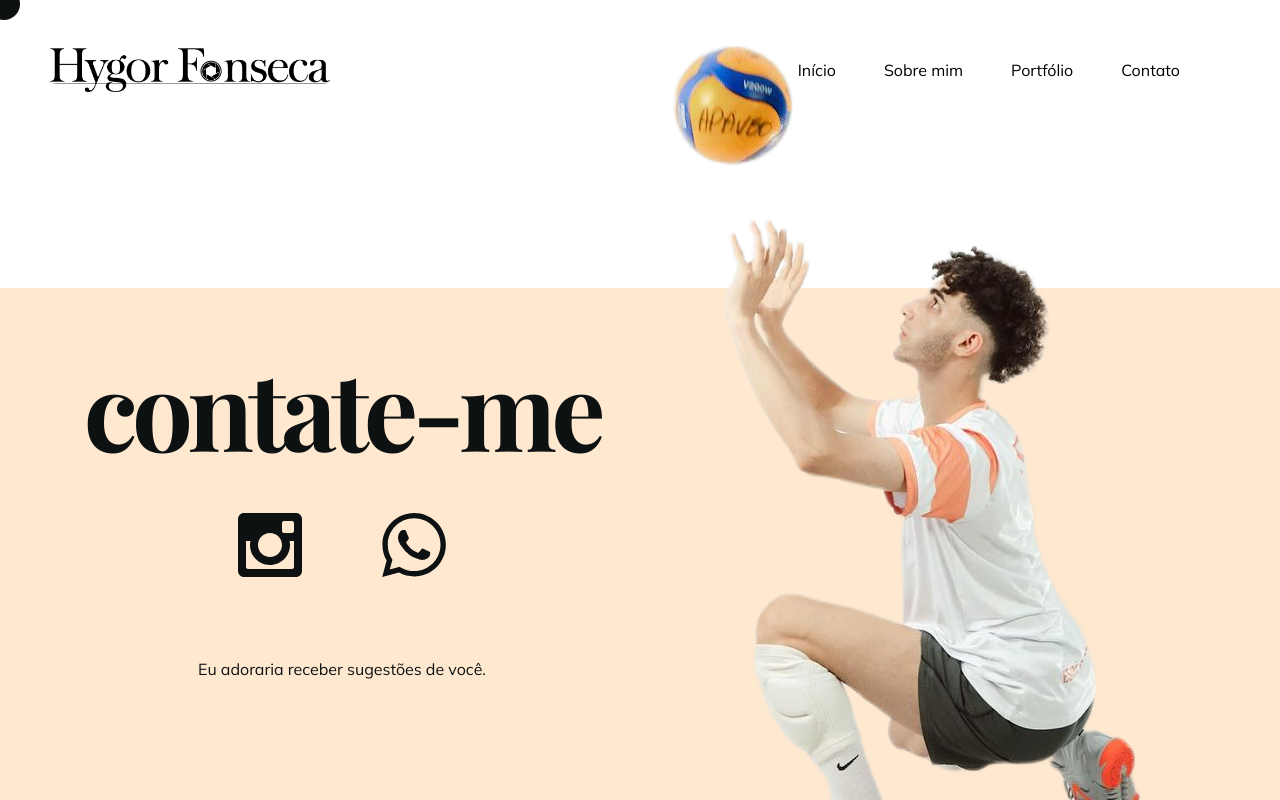
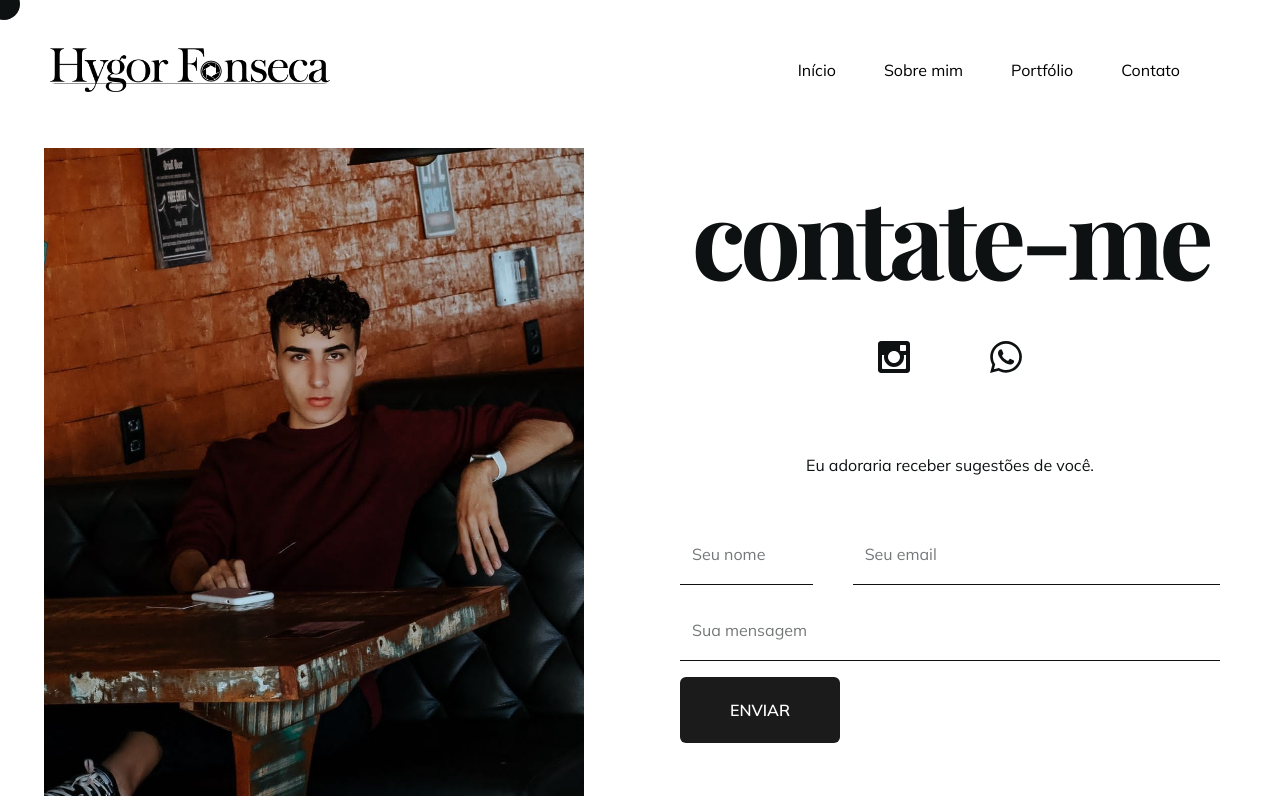
Before and after one commit to dheysson/portfoliohygorfonseca, a React (Create React App) app: page /contact in a window 1280 px wide. Built offline with nearby package versions, Linux system fonts and the light colour scheme; a web font is replaced by a local one.

Commit message:
email form

```diff
--- a/package.json
+++ b/package.json
@@ -3,6 +3,7 @@
   "version": "0.1.0",
   "private": true,
   "dependencies": {
+    "@emailjs/browser": "^3.11.0",
     "@testing-library/jest-dom": "^5.16.5",
     "@testing-library/react": "^13.4.0",
     "@testing-library/user-event": "^13.5.0",
--- a/src/App.js
+++ b/src/App.js
@@ -26,7 +26,6 @@ const App = () => {
     <Router>
       <Header/>
       <AnimRoutes/>
-      {/*    */}
     </Router>
       {/* cursor */}
       <motion.div
--- a/src/components/Header.js
+++ b/src/components/Header.js
@@ -35,8 +35,6 @@ const Header = () => {
           <Link to={'/contact'} className=' text-[#000000] hover:text-[#696c6d] transition'> Contato </Link>
         </nav>
       </div>
-      {/* Socials */}
-      {/* <Socials/> */}
       {/* mobileNav */}
       <MobileNav/>
     </header>
--- a/src/components/MobileNav.js
+++ b/src/components/MobileNav.js
@@ -37,14 +37,14 @@ const MobileNav = () => {
       initial='hidden'
       animate={openMenu ? 'show' : ''}
       className='bg-white shadow-2xl w-full absolute
-      top-0 right-0 max-w-xs h-screen z-20'>
+      top-0 right-0 max-w-max h-screen z-20'>
         {/* icon */}
         <div onClick={()=> setOpenMenu(false)} className='text-4xl absolute z-30 left-4 top-14 text-primary cursor-pointer'>
           <IoMdClose />
         </div>
         {/* menu list */}
         <ul className='h-full flex flex-col justify-center items-center gap-y-8
-         text-primary font-primary font-bold text-3xl'>
+         text-primary font-primary font-bold text-3xl p-14'>
           <li>
             <Link onClick={() => setOpenMenu(false)} to='/'>Início</Link>
           </li>
--- a/src/pages/Contact.js
+++ b/src/pages/Contact.js
@@ -1,6 +1,6 @@
-import React, {useContext} from 'react';
+import React, {useContext, useState} from 'react';
 
-import Photographer from '../img/contact/photographer.png';
+import Photographer from '../img/contact/photographer.jpg';
 
 import { motion } from 'framer-motion';
 
@@ -8,12 +8,51 @@ import {transition1} from '../transitions'
 
 import { CursorContext } from '../context/CursorContext'
 
+import emailJS from '@emailjs/browser'
+
 import {
   ImInstagram,
-  ImWhatsapp
-} from 'react-icons/im'
+  ImWhatsapp, ImWarning
+} from 'react-icons/im';
 
 const Contact = () => {
+  const [form, setForm] = useState({
+    name: "",
+    email: "",
+    message: ""
+  })
+
+  const [validEmail, setValidEmail] = useState(false);
+  const [emptyValue, setEmptyValue] = useState(false);
+
+  const handleChange = (e) => {
+    let newProp = form;
+    setValidEmail(true);
+    newProp[e.target.name] = e.target.value;
+    setForm({ ...newProp });
+  }
+
+  const handleSubmit = (e) => {
+    e.preventDefault();
+
+    let emptyValues = Object.values(form).some(obj => obj == "");
+    setEmptyValue(emptyValues);
+
+    let validEmail = form["email"].toLocaleLowerCase().match(/[a-z]+@[a-z]+\.com(\.br)*/)
+    setValidEmail(validEmail);
+
+    const templateParams = {
+        from_name: form["name"], message: form["message"], email: form["email"]
+    }
+
+    if (!emptyValues && validEmail) {
+      emailJS.send("service_ys5fnbq", "template_bw7a7i4", templateParams, "TZPoFP8sOe4vVKffU")
+      .then((res) => {
+        alert("email enviado", res.status, res.text)
+      })
+    }
+  }
+
   const {mouseEnterHandler, mouseLeaverHandler} = useContext(CursorContext);
   return (
     <motion.section
@@ -25,61 +64,72 @@ const Contact = () => {
     >
       <div className='container mx-auto h-full'>
         <div className='flex flex-col lg:flex-row h-full items-center
-         justify-start pt-36 gap-x-8 text-center lg:text-center'>
+         justify-center pt-36 gap-x-20 text-center lg:text-center'>
+          {/* image */}
+          <motion.div
+          className='flex-1 max-h-96 lg:max-h-max order-2 lg:order-none'>
+            <img src={Photographer} alt=''/>
+          </motion.div>
+
           {/* bg */}
-          <div className='hidden lg:flex bg-[#ffe8d0] absolute
+          <div className='hidden lg:flex bg-white absolute
            bottom-0 left-0 right-0 top-72 -z-10'></div>
           {/* text and form */}
-          <div
+          <motion.div
+          initial={{opacity: 0, y: '-80%'}}
+          animate={{opacity: 1, y: 0}}
+          exit={{opacity: 0, y: '-80%'}}
+          transition={transition1}
           onMouseEnter={mouseEnterHandler}
           onMouseLeave={mouseLeaverHandler}
-          className='lg:flex-1 lg:pt-32 px-4'
-           >
+          className='lg:flex-1 lg:pt-0 px-4'>
             <h1 className='h1_v1 mb-10'>contate-me</h1>
-            <div
-            onMouseEnter={mouseEnterHandler}
-            onMouseLeave={mouseLeaverHandler}
-            className='flex justify-center mb-20'
-            >
+            <div onMouseEnter={mouseEnterHandler} onMouseLeave={mouseLeaverHandler} className='flex justify-center mb-20'>
               <ul className='flex gap-x-20'>
                 <li>
                   <a href='https://www.instagram.com/ph.hygorfonseca/' target='_blank'>
-                  <ImInstagram className='w-[32px] h-[32px] xl:w-[64px] xl:h-[64px]' />
+                  <ImInstagram className='w-[32px] h-[32px] xl:w-[32px] xl:h-[32px]' />
                   </a>
                 </li>
                 <li>
                   <a href='https://api.whatsapp.com/send?phone=5569999505421&text=Ol%C3%A1%2C+vim+pelo+site.' target='_blank'>
-                  <ImWhatsapp className='w-[32px] h-[32px] xl:w-[64px] xl:h-[64px]'/>
+                  <ImWhatsapp className='w-[32px] h-[32px] xl:w-[32px] xl:h-[32px]'/>
                   </a>
                 </li>
               </ul>
             </div>
               <p className='mb-12'>Eu adoraria receber sugestões de você.</p>
-                {/* <form className='flex flex-col gap-y-4 '>
+                <form className='flex flex-col gap-y-4' onSubmit={handleSubmit}>
                   <div className='flex gap-x-10'>
+                    <div className='flex flex-row'>
                       <input className='outline-none border-b border-b-primary
                       h-[60px] bg-transparent font-secondary w-full pl-3
-                    placeholder:text-[#757879]' type='text' placeholder='Seu nome'>
-                    </input>
+                      placeholder:text-[#757879]' type='text' name='name' placeholder='Seu nome' onBlur={(e) => handleChange(e)}/>
+                      { emptyValue && form["name"] == "" ? <ImWarning className='ml-2 w-[26px] h-[26px] self-end' color='red' /> : ""}
+                    </div>
+
+                    <div className='flex flex-row w-full'>
                       <input className='outline-none border-b border-b-primary
                       h-[60px] bg-transparent font-secondary w-full pl-3
-                    placeholder:text-[#757879]' type='text' placeholder='Seu email'>
-                    </input>
+                      placeholder:text-[#757879]' type='text' name='email' placeholder='Seu email' onBlur={(e) => handleChange(e)}/>
+                      { emptyValue && form["email"] == "" ? <ImWarning className='ml-2 w-[26px] h-[26px] self-end' color='red' /> : ""}
+                      { !validEmail && !form["email"] == "" ? <ImWarning className='ml-2 w-[26px] h-[26px] self-end' color='red' /> : ""}
                     </div>
+                  </div>
+
+                  <div className='flex flex-row w-full'>
                     <input className='outline-none border-b border-b-primary
                       h-[60px] bg-transparent font-secondary w-full pl-3
-                    placeholder:text-[#757879]' type='text' placeholder='Sua mensagem'>
-                    </input>
+                      placeholder:text-[#757879]' type='text' name='message' placeholder='Sua mensagem' onBlur={(e) => handleChange(e)}/>
+                      { emptyValue && form["message"] == "" ? <ImWarning className='ml-2 w-[26px] h-[26px] self-end' color='red' /> : ""}
+                  </div>
+
                     <button className='btn mb-[30px] mx-auto lg:mx-0 self-start'>
                       Enviar
                     </button>
-                </form> */}
-            </div>
-          {/* image */}
-          <motion.div
-          className='lg:flex-1'>
-            <img src={Photographer} alt=''/>
+                </form>
             </motion.div>
+
         </div>
       </div>
     </motion.section>
```
Also changed, not shown: src/pages/Portfolio.js (+48 -48 lines), src/img/contact/photographer.jpg (added), 1 other file (tests, documents, lock files or other folders). Lines whose indentation alone changed are shown as unchanged.
